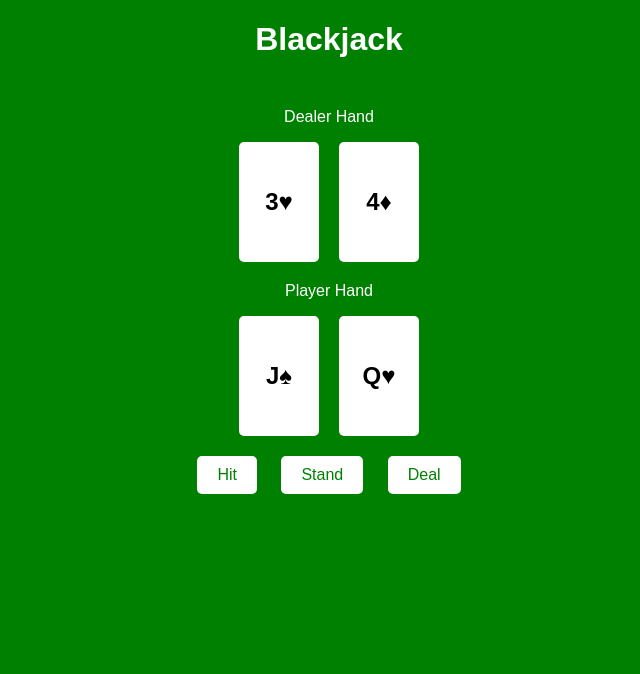
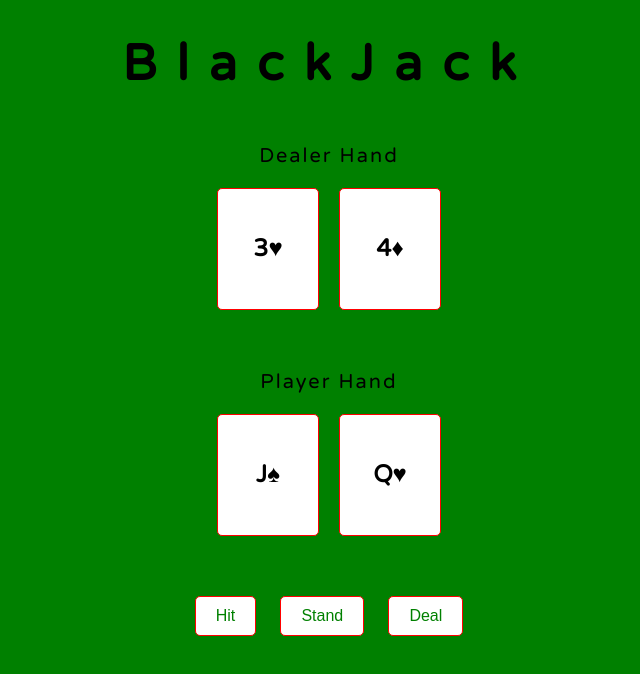
Before and after one commit to akyeshi/blackjack, a plain HTML site: page index.html in a window 1280 px wide. Shown: the whole page, without its empty margins (311-951 px from the left). Drawn offline with Linux system fonts and the light colour scheme.

Commit message:
made some changes to styling

```diff
--- a/css/style.css
+++ b/css/style.css
@@ -1,6 +1,10 @@
+@import url('https://fonts.googleapis.com/css2?family=Black+Ops+One&family=Press+Start+2P&family=Varela+Round&display=swap');
 
 body {
-  font-family: Arial, sans-serif;
+  font-family: "Varela Round", system-ui;
+  /* Arial, sans-serif; */
+  font-weight: 400;
+  font-style: normal;
   text-align: center;
   background-color: green;
   color: white;
@@ -8,19 +12,33 @@ body {
 
 #game-container {
   margin-top: 50px;
+  height: 100vh;
 }
 
 #player-hand, #dealer-hand {
-  margin-bottom: 20px;
+  margin-bottom: 60px;
+}
+
+h1 {
+  color: black;
+  font-size: 50px;
+  letter-spacing: 20px;
+}
+
+p {
+  color: black;
+  font-size: 20px;
+  letter-spacing: 2px;
 }
 
 .card {
   display: inline-block;
-  width: 80px;
+  width: 100px;
   height: 120px;
   background-color: white;
   color: black;
   margin: 0 10px;
+  border: 1px solid red;
   border-radius: 5px;
   line-height: 120px;
   font-size: 24px;
@@ -33,7 +51,7 @@ button {
   font-size: 16px;
   background-color: white;
   color: green;
-  border: none;
+  border: 1px solid red;
   border-radius: 5px;
   cursor: pointer;
 }
--- a/index.html
+++ b/index.html
@@ -1,12 +1,12 @@
 <!DOCTYPE html>
 <html>
 <head>
-  <title>Blackjack</title>
+  <title>BJ</title>
   <link rel="stylesheet" href="css/style.css">
   <script defer src="js/script.js"></script>
 </head>
 <body>
-  <h1>Blackjack</h1>
+  <h1>BlackJack</h1>
   <div id="game-container">
     <p>Dealer Hand</p>
     <div id="dealer-hand"></div>
--- a/js/script.js
+++ b/js/script.js
@@ -16,7 +16,7 @@ const ranks = [
   "K",
 ];
 
-// Create a deck of 52 cards (array of card objects)
+// Create a deck of 52 cards (array of card objects): [{suit, rank}, {suit, rank} ...]
 function createDeck() {
   const deck = [];
   for (let i = 0; i < suits.length; i++) {
@@ -24,12 +24,13 @@ function createDeck() {
       deck.push({ suit: suits[i], rank: ranks[j] });
     }
   }
-  // console.log(deck)
+  console.log(deck);
   return deck;
 }
 
 // Deal a random card from the deck (of 52 cards)
 function dealCard(deck) {
+  // splice returns a modified or mutated array of deckcard-objects
   return deck.splice(Math.floor(Math.random() * deck.length), 1)[0];
 }
 
@@ -62,15 +63,17 @@ let gameInProgress = false;
 
 // Deal the initial cards
 function dealInitialCards() {
+  dealerHand = [];
   playerHand = []; // way to reset to 2 cards when 'deal' button is clicked
-  dealerHand = [];
-  playerHand.push(dealCard(deck));
+  playerHand.push(dealCard(deck)); // never two cards of the same suit/rank will be dealt
   dealerHand.push(dealCard(deck));
   playerHand.push(dealCard(deck));
   dealerHand.push(dealCard(deck));
-  // console.log(dealerHand);
-  // console.log(playerHand);
   updateGameState();
+
+  console.log(`dealer's hand: ${dealerHand[0].suit}`);
+  console.log(`player's hand: ${playerHand[0].suit}`);
+
   gameInProgress = true;
   enableButtons();
 }
@@ -164,7 +167,9 @@ function enableButtons() {
 
 function disableButtons() {
   document.getElementById("hit").disabled = true;
+  document.getElementById("hit").style.cursor = "auto";
   document.getElementById("stand").disabled = true;
+  document.getElementById("stand").style.cursor = "auto";
 }
 
 // Start the game
```
Also changed, not shown: kanban board.txt.
